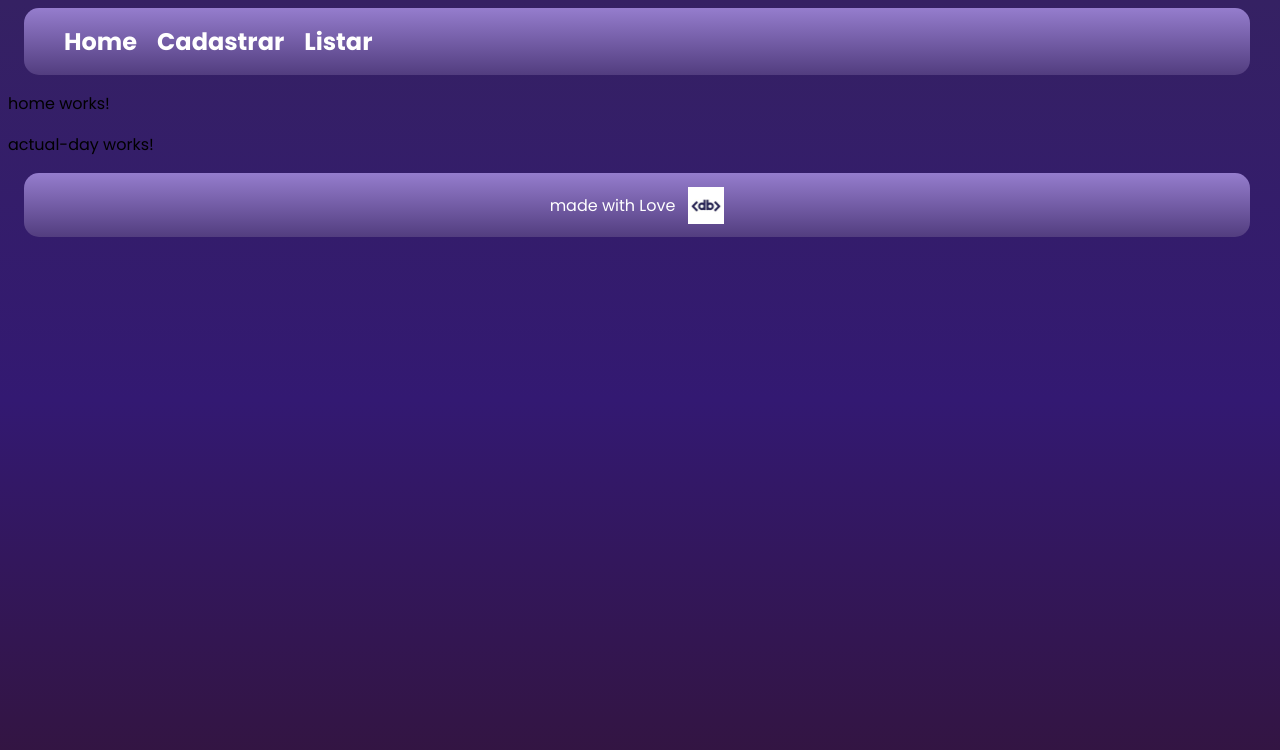
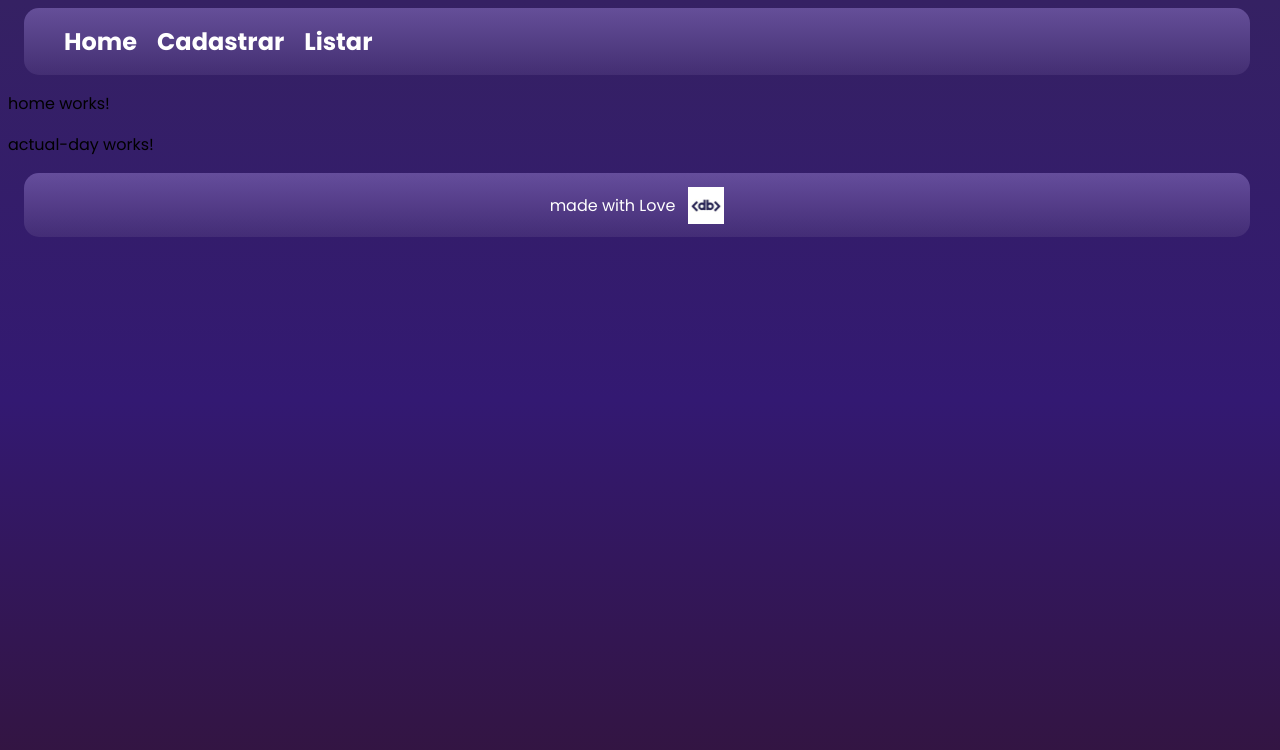
Before and after one commit to jovicarvalho/angular-WeatherAPP, an Angular app: page / in a window 1280 px wide. Shown: the top 750 px of the page. Built offline with nearby package versions, Linux system fonts and the light colour scheme.

Commit message:
💅🏽style: footer and header opacity

```diff
--- a/src/app/shared/components/footer/footer.component.css
+++ b/src/app/shared/components/footer/footer.component.css
@@ -1,7 +1,7 @@
 .footer{
     width: 97%;
     height: 8vh;
-    background-image: linear-gradient(rgba(149, 125, 205, 1),rgba(82, 61, 127, 1)) ;
+    background-image: linear-gradient(rgba(149, 125, 205, 0.5),rgba(82, 61, 127, 0.5)) ;
     border-radius: 15px;
     margin-left: 2vb;
 
--- a/src/app/shared/components/header/header.component.css
+++ b/src/app/shared/components/header/header.component.css
@@ -1,7 +1,7 @@
 .header{
     width: 97%;
     height: 8.4vh;
-    background-image: linear-gradient(rgba(149, 125, 205, 1),rgba(82, 61, 127, 1)) ;
+    background-image: linear-gradient(rgba(149, 125, 205, 0.5),rgba(82, 61, 127,  0.5)) ;
     border-radius: 15px;
     margin-left: 2vb;
 
```
